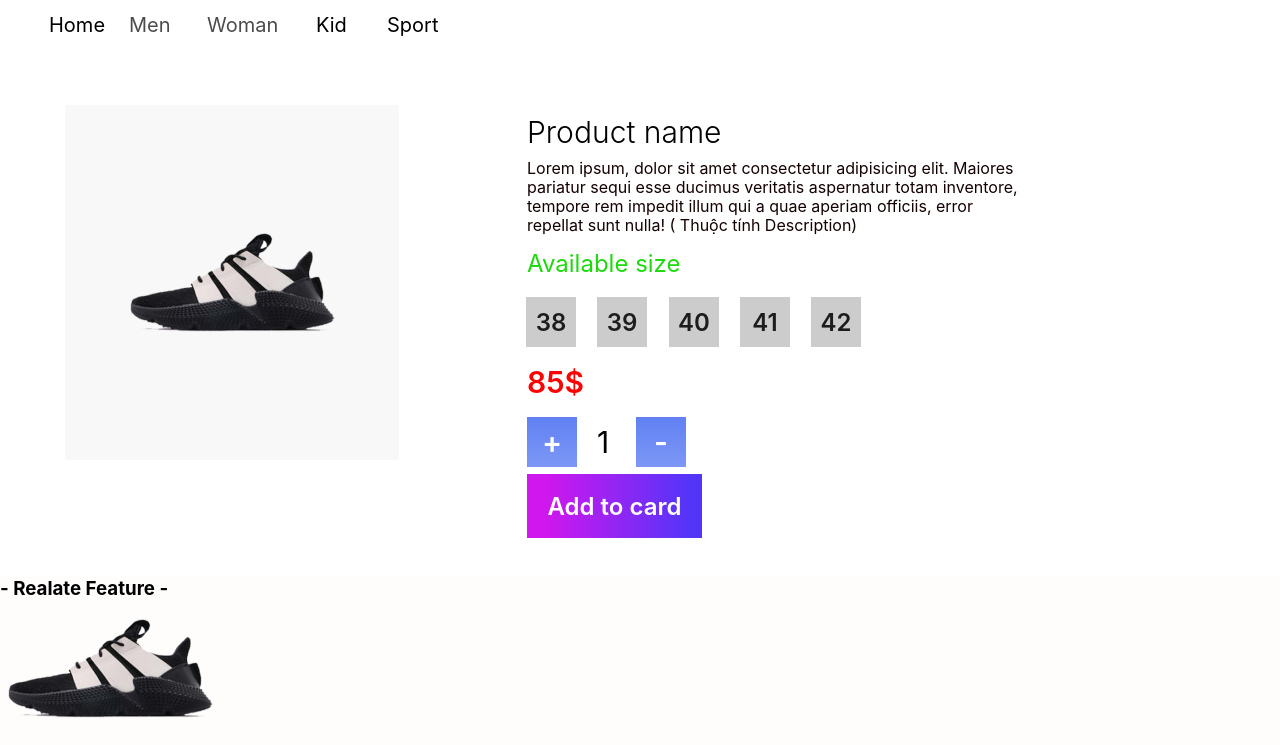
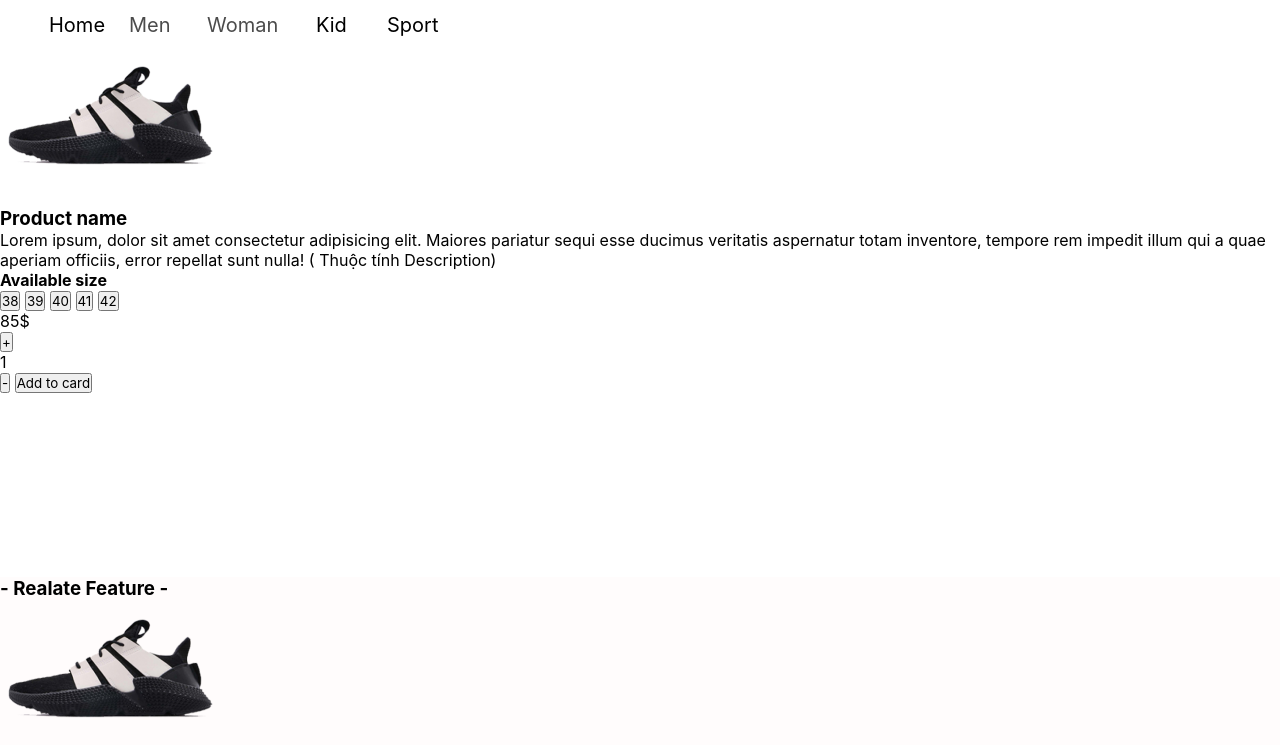
Before and after one commit to tuanmcwar/Capstone-project-JS-Thanh-Tuan-vs-Huu, a plain HTML site: page view/detail.html in a window 1280 px wide. Shown: the part 55-800 px from the top of the page. Drawn offline with Linux system fonts and the light colour scheme.

Commit message:
edit productName

```diff
--- a/assets/sass/Layouts/_productName.scss
+++ b/assets/sass/Layouts/_productName.scss
@@ -3,153 +3,153 @@
     position: relative;
     width: 1280px;
     height: 530px;
-    .image {
-      position: absolute;
-      width: 334px;
-      height: 355px;
-      left: 65px;
-      top: 58px;
-      background: #f8f8f8;
+    // .image {
+    //   position: absolute;
+    //   width: 334px;
+    //   height: 355px;
+    //   left: 65px;
+    //   top: 58px;
+    //   background: #f8f8f8;
 
-      img {
-        position: absolute;
-        width: 220px;
-        height: 156px;
-        left: 57px;
-        top: 109px;
-      }
-    }
-    h3 {
-      position: absolute;
-      width: 196px;
-      height: 36px;
-      left: 527px;
-      top: 67px;
-      @include text($text-3xl, $text-light, $text-c1-dark, 36px);
-    }
-    p {
-      position: absolute;
-      width: 503px;
-      height: 90px;
-      left: 527px;
-      top: 112px;
-      @include text($text-base, $text-regular, #140101, 19px);
-    }
-    h4 {
-      position: absolute;
-      width: 162px;
-      height: 58px;
-      left: 527px;
-      top: 202px;
-      @include text(24px, $text-regular, #1ed90e, 29px);
-    }
-    .btn38 {
-      position: absolute;
-      width: 50px;
-      height: 50px;
-      left: 526px;
-      top: 250px;
-      border: none;
+    //   img {
+    //     position: absolute;
+    //     width: 220px;
+    //     height: 156px;
+    //     left: 57px;
+    //     top: 109px;
+    //   }
+    // }
+    // h3 {
+    //   position: absolute;
+    //   width: 196px;
+    //   height: 36px;
+    //   left: 527px;
+    //   top: 67px;
+    //   @include text($text-3xl, $text-light, $text-c1-dark, 36px);
+    // }
+    // p {
+    //   position: absolute;
+    //   width: 503px;
+    //   height: 90px;
+    //   left: 527px;
+    //   top: 112px;
+    //   @include text($text-base, $text-regular, #140101, 19px);
+    // }
+    // h4 {
+    //   position: absolute;
+    //   width: 162px;
+    //   height: 58px;
+    //   left: 527px;
+    //   top: 202px;
+    //   @include text(24px, $text-regular, #1ed90e, 29px);
+    // }
+    // .btn38 {
+    //   position: absolute;
+    //   width: 50px;
+    //   height: 50px;
+    //   left: 526px;
+    //   top: 250px;
+    //   border: none;
 
-      background-color: #cccccc;
-      @include text(24px, $text-semibold, #1e1d1d, 29px);
-    }
-    .btn39 {
-      position: absolute;
-      width: 50px;
-      height: 50px;
-      left: 597px;
-      top: 250px;
-      border: none;
+    //   background-color: #cccccc;
+    //   @include text(24px, $text-semibold, #1e1d1d, 29px);
+    // }
+    // .btn39 {
+    //   position: absolute;
+    //   width: 50px;
+    //   height: 50px;
+    //   left: 597px;
+    //   top: 250px;
+    //   border: none;
 
-      background-color: #cccccc;
-      @include text(24px, $text-semibold, #1e1d1d, 29px);
-    }
-    .btn40 {
-      position: absolute;
-      width: 50px;
-      height: 50px;
-      left: 669px;
-      top: 250px;
-      border: none;
+    //   background-color: #cccccc;
+    //   @include text(24px, $text-semibold, #1e1d1d, 29px);
+    // }
+    // .btn40 {
+    //   position: absolute;
+    //   width: 50px;
+    //   height: 50px;
+    //   left: 669px;
+    //   top: 250px;
+    //   border: none;
 
-      background-color: #cccccc;
-      @include text(24px, $text-semibold, #1e1d1d, 29px);
-    }
-    .btn41 {
-      position: absolute;
-      width: 50px;
-      height: 50px;
-      left: 740px;
-      top: 250px;
-      border: none;
+    //   background-color: #cccccc;
+    //   @include text(24px, $text-semibold, #1e1d1d, 29px);
+    // }
+    // .btn41 {
+    //   position: absolute;
+    //   width: 50px;
+    //   height: 50px;
+    //   left: 740px;
+    //   top: 250px;
+    //   border: none;
 
-      background-color: #cccccc;
-      @include text(24px, $text-semibold, #1e1d1d, 29px);
-    }
-    .btn42 {
-      position: absolute;
-      width: 50px;
-      height: 50px;
-      left: 811px;
-      top: 250px;
-      border: none;
+    //   background-color: #cccccc;
+    //   @include text(24px, $text-semibold, #1e1d1d, 29px);
+    // }
+    // .btn42 {
+    //   position: absolute;
+    //   width: 50px;
+    //   height: 50px;
+    //   left: 811px;
+    //   top: 250px;
+    //   border: none;
 
-      background-color: #cccccc;
-      @include text(24px, $text-semibold, #1e1d1d, 29px);
-    }
-    .price {
-      position: absolute;
-      width: 113px;
-      height: 47px;
-      left: 527px;
-      top: 317px;
-      @include text($text-3xl, $text-semibold, #fc0303, 36px);
-    }
-    .plus {
-      position: absolute;
-      width: 50px;
-      height: 50px;
-      left: 527px;
-      top: 370px;
-      border: none;
+    //   background-color: #cccccc;
+    //   @include text(24px, $text-semibold, #1e1d1d, 29px);
+    // }
+    // .price {
+    //   position: absolute;
+    //   width: 113px;
+    //   height: 47px;
+    //   left: 527px;
+    //   top: 317px;
+    //   @include text($text-3xl, $text-semibold, #fc0303, 36px);
+    // }
+    // .plus {
+    //   position: absolute;
+    //   width: 50px;
+    //   height: 50px;
+    //   left: 527px;
+    //   top: 370px;
+    //   border: none;
 
-      @include text($text-3xl, $text-semibold, $text-c1-light, 36px);
-      background: linear-gradient(180deg, #6181f3 0%, #7c97f5 99.48%);
-    }
-    .volunme {
-      position: absolute;
-      width: 14px;
-      height: 36px;
-      left: 597px;
-      top: 377px;
-      @include text($text-3xl, $text-regular, $text-c1-dark, 36px);
-    }
-    .noplus {
-      position: absolute;
-      width: 50px;
-      height: 50px;
-      left: 636px;
-      top: 370px;
-      border: none;
-      @include text($text-3xl, $text-semibold, $text-c1-light, 36px);
-      background: linear-gradient(180deg, #6181f3 0%, #7c97f5 99.48%);
-    }
-    .add {
-      position: absolute;
-      width: 175px;
-      height: 64px;
-      left: 527px;
-      top: 427px;
-      border: none;
+    //   @include text($text-3xl, $text-semibold, $text-c1-light, 36px);
+    //   background: linear-gradient(180deg, #6181f3 0%, #7c97f5 99.48%);
+    // }
+    // .volunme {
+    //   position: absolute;
+    //   width: 14px;
+    //   height: 36px;
+    //   left: 597px;
+    //   top: 377px;
+    //   @include text($text-3xl, $text-regular, $text-c1-dark, 36px);
+    // }
+    // .noplus {
+    //   position: absolute;
+    //   width: 50px;
+    //   height: 50px;
+    //   left: 636px;
+    //   top: 370px;
+    //   border: none;
+    //   @include text($text-3xl, $text-semibold, $text-c1-light, 36px);
+    //   background: linear-gradient(180deg, #6181f3 0%, #7c97f5 99.48%);
+    // }
+    // .add {
+    //   position: absolute;
+    //   width: 175px;
+    //   height: 64px;
+    //   left: 527px;
+    //   top: 427px;
+    //   border: none;
 
-      @include text(24px, $text-semibold, $text-c1-light, 29px);
+    //   @include text(24px, $text-semibold, $text-c1-light, 29px);
 
-      background: linear-gradient(
-        270deg,
-        rgba(62, 32, 248, 0.9) 5.14%,
-        #d017ee 89.71%
-      );
-    }
+    //   background: linear-gradient(
+    //     270deg,
+    //     rgba(62, 32, 248, 0.9) 5.14%,
+    //     #d017ee 89.71%
+    //   );
+    // }
   }
 }
```
Also changed, not shown: controllers/index.js (+7 -0 lines), css/main.min.css.
